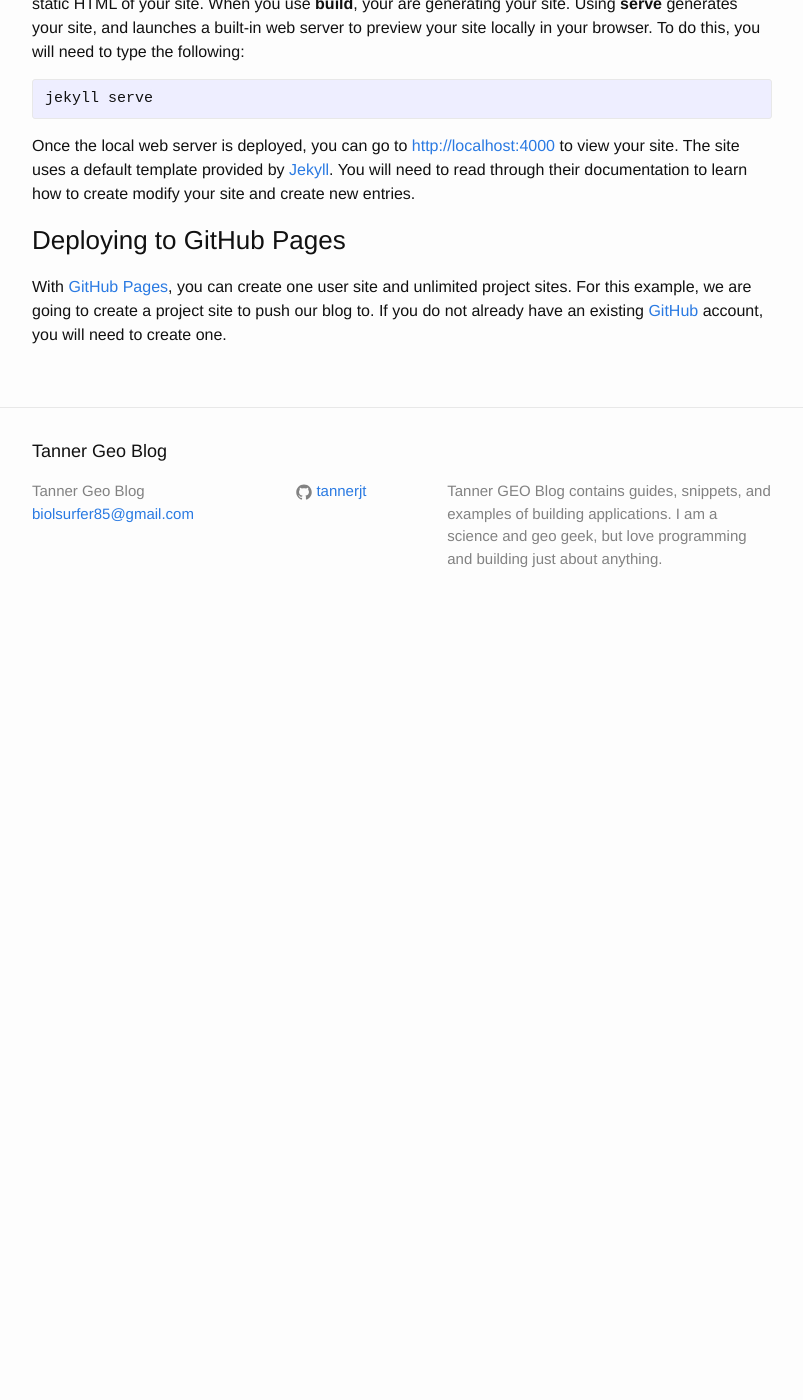
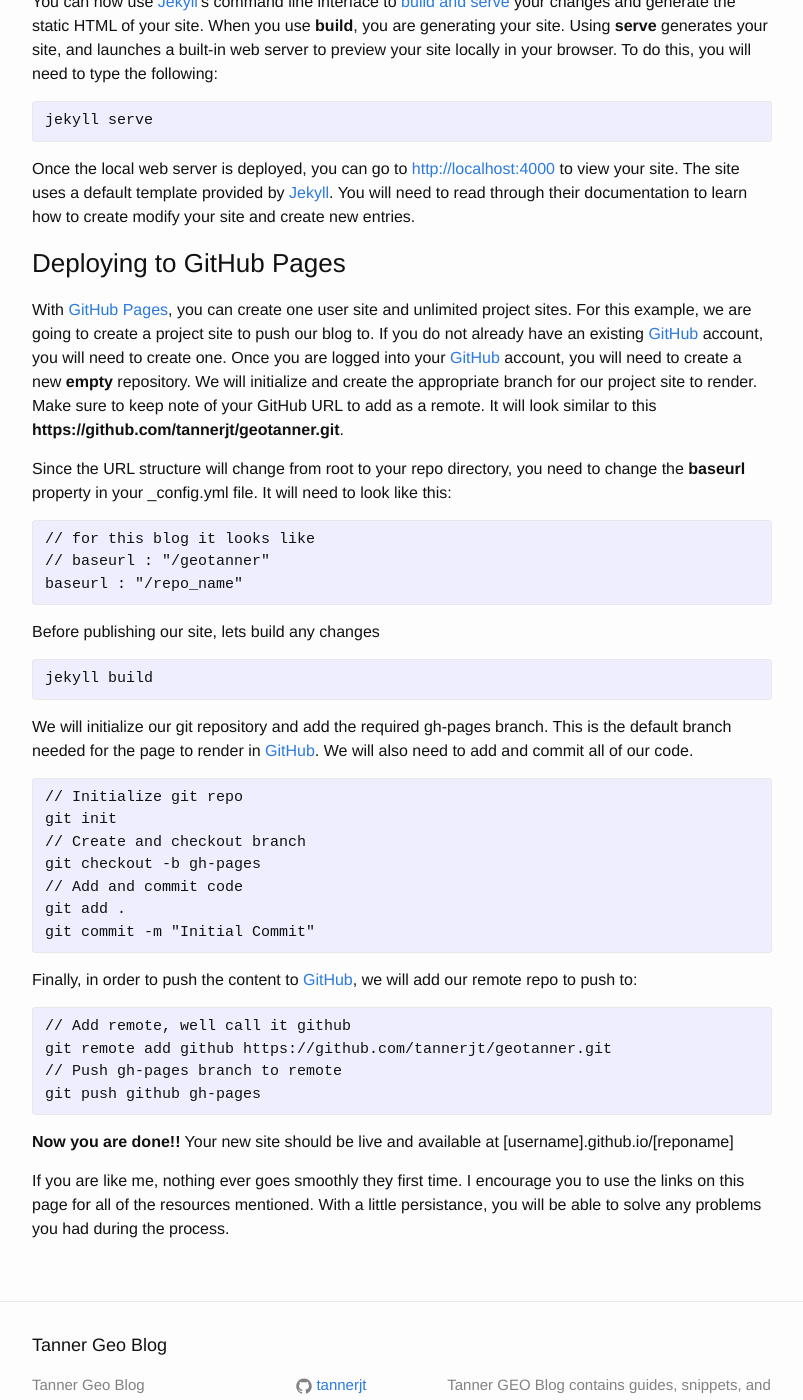
Before and after one commit to tannerjt/geotanner, a Jekyll site: the page built from _posts/2014-10-26-Setting-Up-and-Installing-Jekyll.markdown, in a window 1280 px wide and 1400 px high, scrolled down 1803 px. Shown: the whole window, without its empty margins (238-1041 px from the left). Built offline with Jekyll 4.4.1, drawn with Linux system fonts in a browser that asks for light colours; before the commit the page ends 2433 px from its top, so only the background shows below that; some of the changed text lies outside the part shown.

Commit message:
Finish post

```diff
--- a/_posts/2014-10-26-Setting-Up-and-Installing-Jekyll.markdown
+++ b/_posts/2014-10-26-Setting-Up-and-Installing-Jekyll.markdown
@@ -16,11 +16,12 @@ To really get the most out of [Jekyll][jekyll], you should have (*but not requir
 This post **is not** a complete guide on how to create a blog with [Jekyll][jekyll], but rather a guide to installing and hosting a blog using [Jekyll][jekyll] on [GitHub][GitHub Pages].  The documentation on [Jekyll][jekyll] is very comprehensive, and should be used to guide you into building a solid blog.
 
 ### Installation
-I am using a Mac OSX environment, and although Windows is not officially supported, you can get Windows specific docs [here](http://jekyllrb.com/docs/windows/#installation).  Before installing Jekyll, you will need to already have [Ruby](https://www.ruby-lang.org/en/downloads/), [RubyGems](http://rubygems.org/pages/download), and [NodeJS](http://nodejs.org/).  You can check if you already have these installed by using Terminal command line:
+I am using a Mac OSX environment, and although Windows is not officially supported, you can get Windows specific docs [here](http://jekyllrb.com/docs/windows/#installation).  Before installing Jekyll, you will need to already have [Ruby](https://www.ruby-lang.org/en/downloads/), [RubyGems](http://rubygems.org/pages/download), [NodeJS](http://nodejs.org/), and [Git](http://git-scm.com/).  You can check if you already have these installed by using Terminal command line:
 
 {% highlight text %}
 node -v
 ruby -v
+git --version
 {% endhighlight %}
 
 If you have [Homebrew](http://brew.sh/), a package manager for OSX, you can install them easily by typing:
@@ -36,7 +37,7 @@ Once you have installed all of the pre-requirements, installing [Jekyll][jekyll]
 sudo gem install jekyll
 {% endhighlight %}
 
-You can create your new site wherever you like, but I like to organize it in **Documents/blog**.  Here I can create multiple blogs and have them in one central location.  The blog does not need to be saved in you **sites** folder, because you will serve your site locally with its' own server.  To create your site files, use the following commands (*change my-new-blog to your blog's name*):
+You can create your new site wherever you like, but I like to organize mine in **Documents/blog**.  Here you can create multiple blogs and have them in one central location.  The blog does not need to be saved in you **sites** folder, because you will serve your site locally with its' own server for testing.  To create your site files, use the following commands (*change my-new-blog to your blog's name*):
 
 {% highlight text %}
 mkdir ~/Documents/blog && cd ~/Documents/blog
@@ -44,7 +45,7 @@ jekyll new my-new-blog
 cd my-new-blog
 {% endhighlight %}
 
-You should now see a [Directory Structure](http://jekyllrb.com/docs/structure/) that looks like the one below:
+You should now see a [Directory Structure](http://jekyllrb.com/docs/structure/) that looks similar to the one below:
 
 {% highlight text %}
 ├── _config.yml
@@ -67,7 +68,7 @@ You should now see a [Directory Structure](http://jekyllrb.com/docs/structure/)
 {% endhighlight %}
 
 ### Serving Your Site Locally
-You can now use [Jekyll][jekyll]'s command line interface to [build and serve](http://jekyllrb.com/docs/usage/) your changes and generate the static HTML of your site.  When you use **build**, your are generating your site.  Using **serve** generates your site, and launches a built-in web server to preview your site locally in your browser.  To do this, you will need to type the following:
+You can now use [Jekyll][jekyll]'s command line interface to [build and serve](http://jekyllrb.com/docs/usage/) your changes and generate the static HTML of your site.  When you use **build**, you are generating your site.  Using **serve** generates your site, and launches a built-in web server to preview your site locally in your browser.  To do this, you will need to type the following:
 
 {% highlight text %}
 jekyll serve
@@ -76,7 +77,45 @@ jekyll serve
 Once the local web server is deployed, you can go to [http://localhost:4000](http://localhost:4000) to view your site.  The site uses a default template provided by [Jekyll](jekyll).  You will need to read through their documentation to learn how to create modify your site and create new entries.
 
 ### Deploying to GitHub Pages
-With [GitHub Pages][GitHub Pages], you can create one user site and unlimited project sites.  For this example, we are going to create a project site to push our blog to.  If you do not already have an existing [GitHub](https://github.com/) account, you will need to create one.
+With [GitHub Pages][GitHub Pages], you can create one user site and unlimited project sites.  For this example, we are going to create a project site to push our blog to.  If you do not already have an existing [GitHub](https://github.com/) account, you will need to create one.  Once you are logged into your [GitHub](https://github.com/) account, you will need to create a new **empty** repository.  We will initialize and create the appropriate branch for our project site to render.  Make sure to keep note of your GitHub URL to add as a remote.  It will look similar to this **https://github.com/tannerjt/geotanner.git**.
+
+Since the URL structure will change from root to your repo directory, you need to change the **baseurl** property in your _config.yml file.  It will need to look like this:
+
+{% highlight text %}
+// for this blog it looks like
+// baseurl : "/geotanner"
+baseurl : "/repo_name"
+{% endhighlight %}
+
+Before publishing our site, lets build any changes
+{% highlight text %}
+jekyll build
+{% endhighlight %}
+
+We will initialize our git repository and add the required gh-pages branch.  This is the default branch needed for the page to render in [GitHub](https://github.com/).  We will also need to add and commit all of our code.
+
+{% highlight text %}
+// Initialize git repo
+git init
+// Create and checkout branch
+git checkout -b gh-pages
+// Add and commit code
+git add .
+git commit -m "Initial Commit"
+{% endhighlight %}
+
+Finally, in order to push the content to [GitHub](https://github.com/), we will add our remote repo to push to:
+
+{% highlight text %}
+// Add remote, well call it github
+git remote add github https://github.com/tannerjt/geotanner.git
+// Push gh-pages branch to remote
+git push github gh-pages
+{% endhighlight %}
+
+**Now you are done!!**  Your new site should be live and available at [username].github.io/[reponame]
+
+If you are like me, nothing ever goes smoothly they first time.  I encourage you to use the links on this page for all of the resources mentioned.  With a little persistance, you will be able to solve any problems you had during the process.
 
 [jekyll]: http://jekyllrb.com
 [GitHub Pages]: https://pages.github.com/
```
Also changed, not shown: 2 other files.
